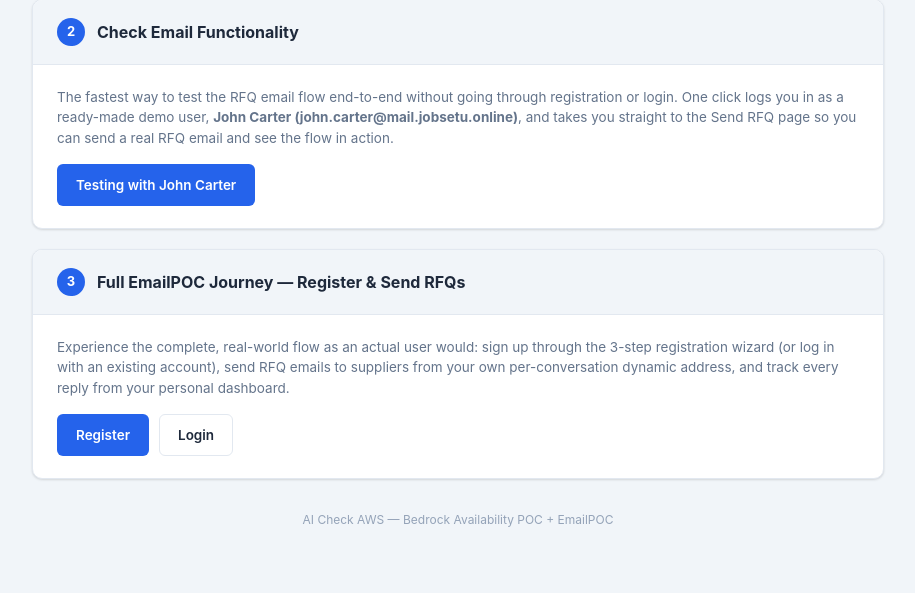
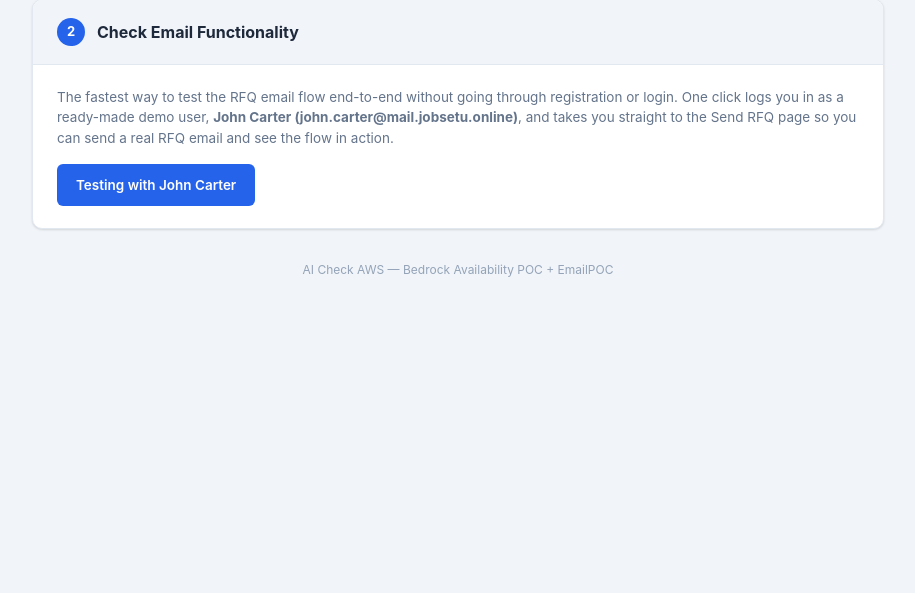
Before and after one commit to MD-Galaxy/AI_Check_AWS, a Python web app: template templates/landing.html in a window 1280 px wide. Shown: the part 406-999 px from the top of the page, without its empty margins (182-1097 px from the left). After the commit the page ends 683 px from the top, so only its background shows below. Run offline with Jinja, Linux system fonts and the light colour scheme; the template is opened without the code that fills it, so the values that code supplies are empty.

Commit message:
Comment out the email POC section in landing page for future reference

```diff
--- a/templates/landing.html
+++ b/templates/landing.html
@@ -159,7 +159,7 @@
     </div>
 
     <!-- 3. Normal email POC flow -->
-    <div class="section-card">
+    <!-- <div class="section-card">
       <div class="section-header">
         <div class="section-num">3</div>
         <div class="section-title">Full EmailPOC Journey — Register &amp; Send RFQs</div>
@@ -176,7 +176,7 @@
           <a class="btn btn-secondary" target="_blank" rel="noopener" href="{{ base_path }}/login">Login</a>
         </div>
       </div>
-    </div>
+    </div> -->
 
   </div>
 
```
